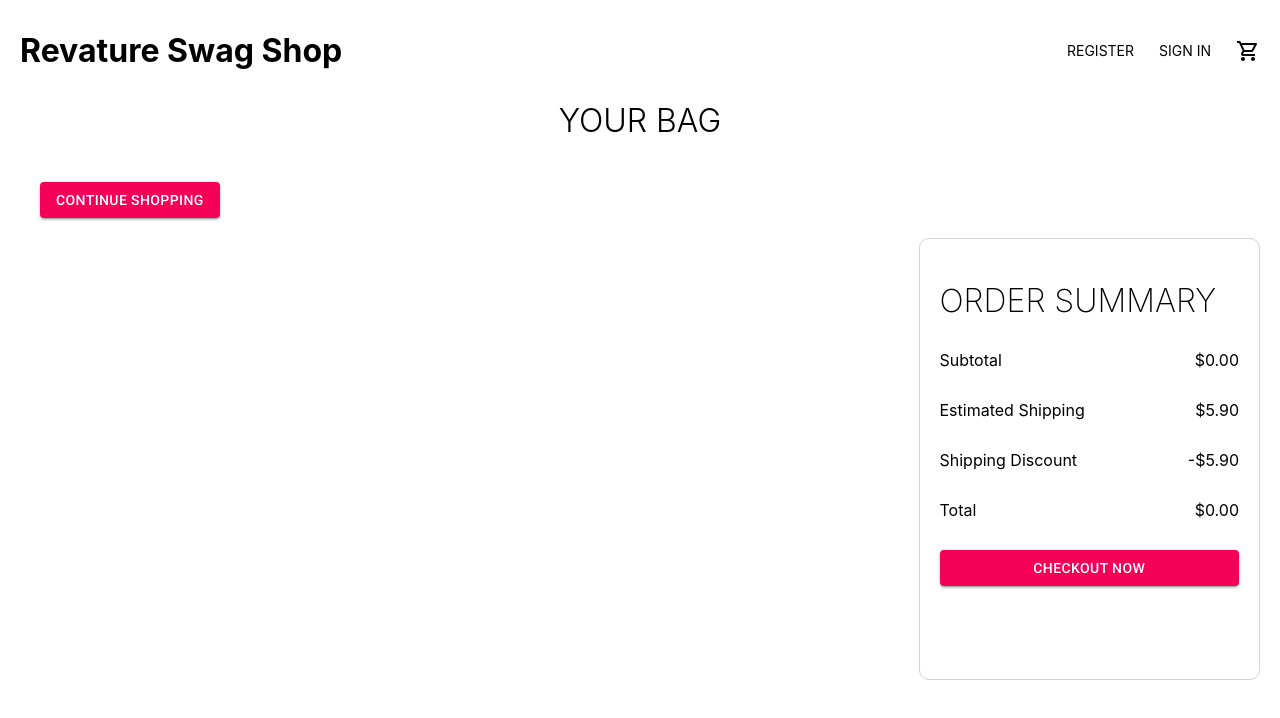
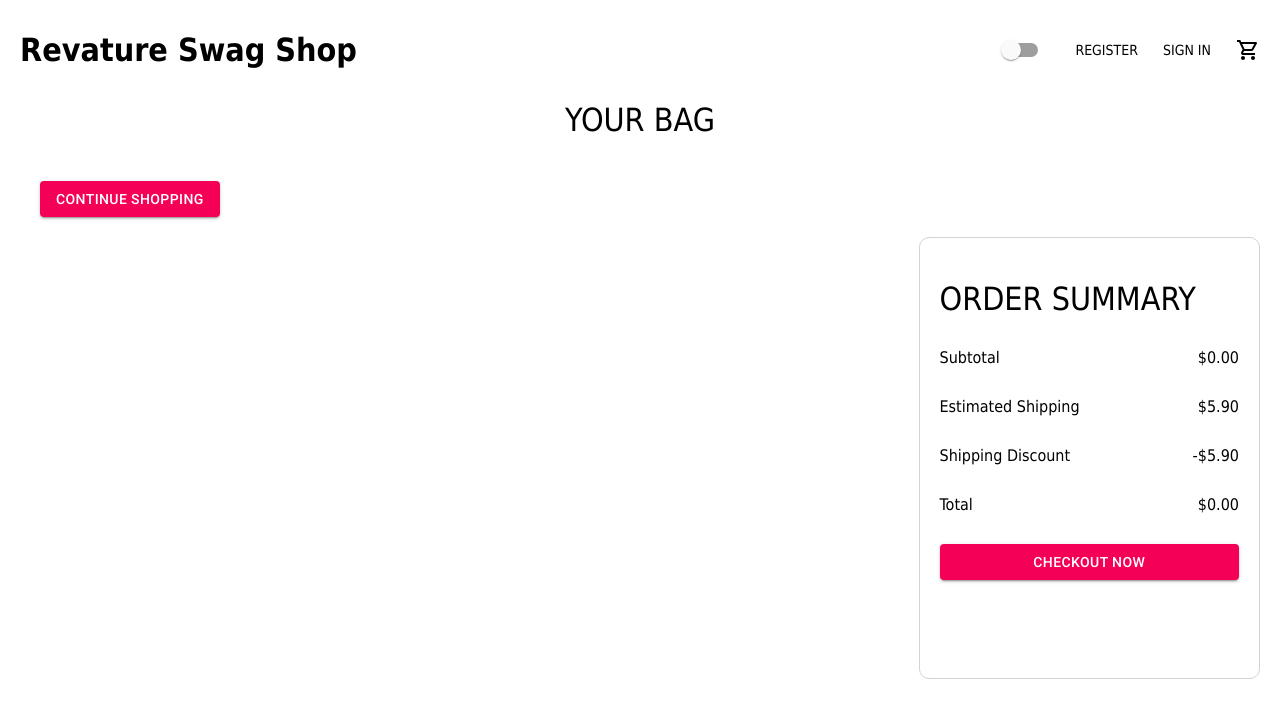
Before and after one commit to Stacks-OnStacksCapstone/e-commerce-react-capstone, a React (Create React App) app: page /cart in a window 1280 px wide. Shown: the top 718 px of the page. Built offline with nearby package versions, Linux system fonts and the light colour scheme.

Commit message:
Implemented dark mode still a little scuffed

```diff
--- a/src/App.tsx
+++ b/src/App.tsx
@@ -4,6 +4,7 @@
 import { CartContext } from './context/cart.context';
 import ProductItem from './models/Product';
 import { AppRoutes } from './router/AppRoutes';
+
 
 function App() {
   const [cart, setCart] = useState<ProductItem[]>([]);
--- /dev/null
+++ b/src/components/dark-mode/Theme.js
@@ -0,0 +1,13 @@
+export const lightTheme = {
+    body: '#FFF',
+    text: '363537',
+    toggleBorder: '#FFF',
+    background: '#363537',
+}
+
+export const darkTheme = {
+    body: '#363537',
+    text: 'FAFAFA',
+    toggleBorder: '#6B8096',
+    background: '#999',
+}
--- /dev/null
+++ b/src/components/global-style/globalStyles.js
@@ -0,0 +1,11 @@
+import { createGlobalStyle } from "styled-components";
+
+
+export const GlobalStyles = createGlobalStyle`
+body {
+    background: ${({ theme }) => theme.body};
+    color: ${({ theme }) => theme.text};
+    font-family: Tahoma, Helvetica, Arial, Roboto, sans-serif;
+    transition: all 0.50s linear;
+}
+`
--- a/src/components/navbar/Narbar.tsx
+++ b/src/components/navbar/Narbar.tsx
@@ -1,10 +1,15 @@
 import { Badge } from "@material-ui/core";
 import { ShoppingCartOutlined } from "@material-ui/icons";
 import React from "react";
-import { useContext } from "react";
+import { useState, useContext } from "react";
 import { useNavigate } from "react-router-dom";
 import styled from "styled-components";
 import { CartContext } from "../../context/cart.context";
+import { ThemeProvider } from 'styled-components';
+import { GlobalStyles } from '../global-style/globalStyles';
+import {lightTheme, darkTheme} from '../dark-mode/Theme';
+import { Switch } from '@material-ui/core';
+
 
 const Container = styled.div`
   height: 60px;
@@ -39,9 +44,15 @@
   margin-left: 25px;
 `;
 
+
 const Navbar = () => {
   const {cart,setCart} = useContext(CartContext);
   const navigate = useNavigate();
+
+  const [theme, setTheme] = useState('light');
+  const themeToggler = () => {
+  theme === 'light' ? setTheme('dark') : setTheme('light')
+  }
 
   const cartTotal = () => {
     let total = 0;
@@ -58,6 +69,12 @@
         <Logo onClick={() => {navigate('/')}}>Revature Swag Shop</Logo>
         </Left>
         <Right>
+          <ThemeProvider theme={theme === 'light' ? lightTheme : darkTheme}>
+            <>
+            <GlobalStyles/>
+            <Switch onChange={themeToggler}></Switch>
+            </>
+          </ThemeProvider>
           <MenuItem onClick={() => {navigate('/register')}}>REGISTER</MenuItem>
           <MenuItem onClick={() => {navigate('/login')}}>SIGN IN</MenuItem>
           <MenuItem onClick={() => {navigate('/cart')}}>
```
